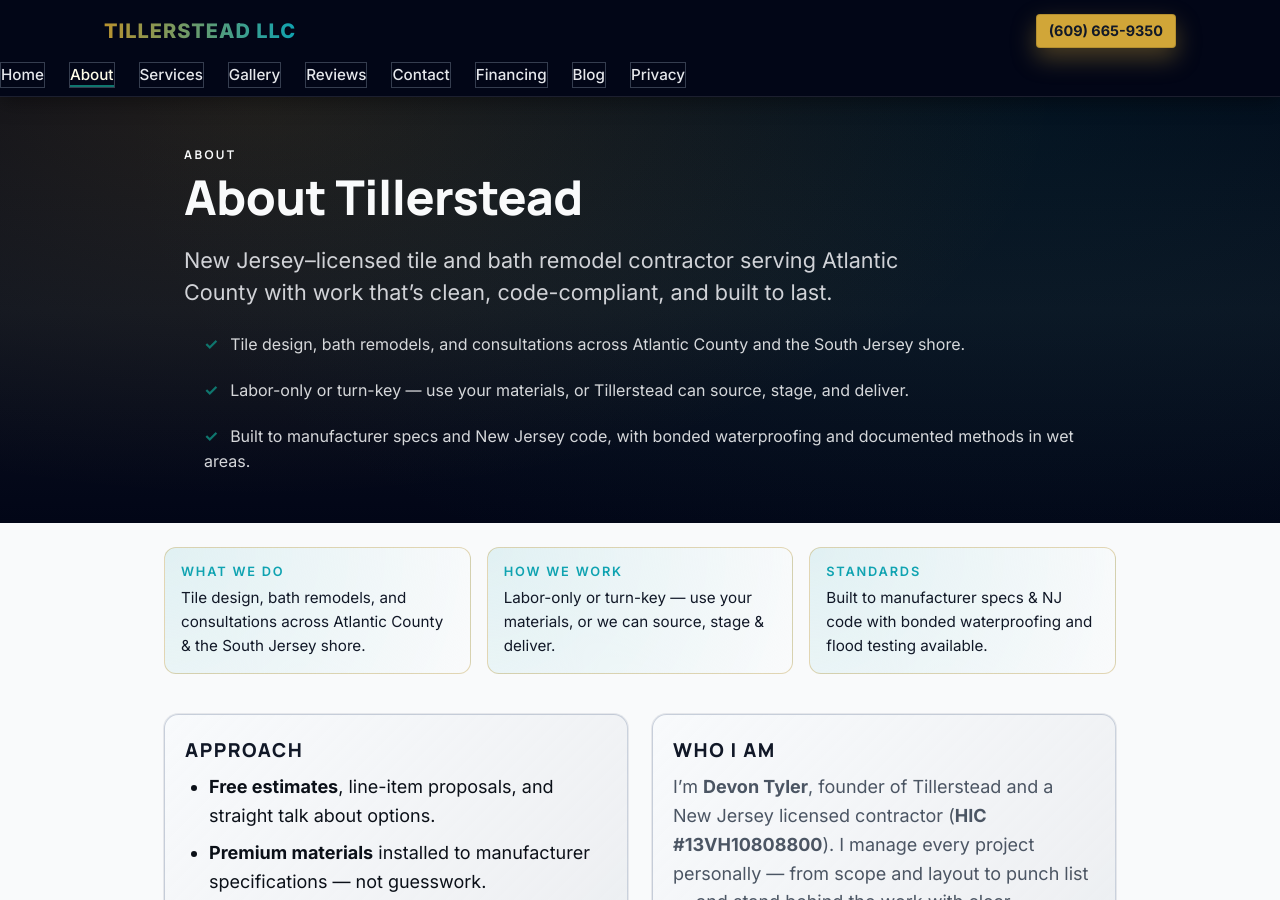
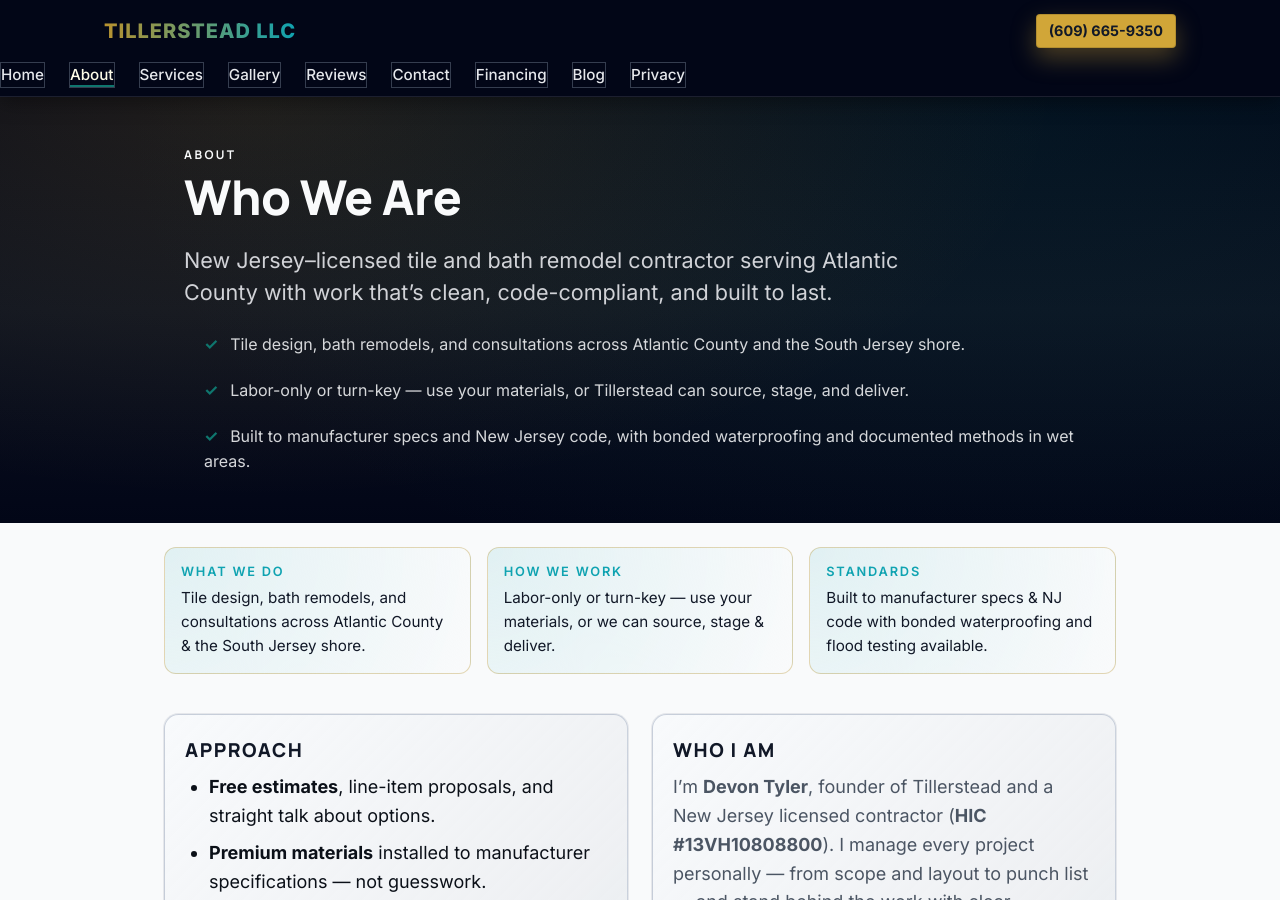
Before and after one commit to XTX33/Tillerstead-site, a Jekyll site: the page built from pages/about.html, in a window 1280 px wide and 900 px high. Built offline with Jekyll 4.4.1, drawn with Linux system fonts in a browser that asks for light colours.

Commit message:
Update hero title on About page

```diff
--- a/pages/about.html
+++ b/pages/about.html
@@ -6,7 +6,7 @@
 body_class: page-about
 
 hero_eyebrow: About
-hero_title: About Tillerstead
+hero_title: Who We Are
 hero_subtitle: New Jersey–licensed tile and bath remodel contractor serving Atlantic County with work that’s clean, code-compliant, and built to last.
 hero_list:
   - Tile design, bath remodels, and consultations across Atlantic County and the South Jersey shore.
```
